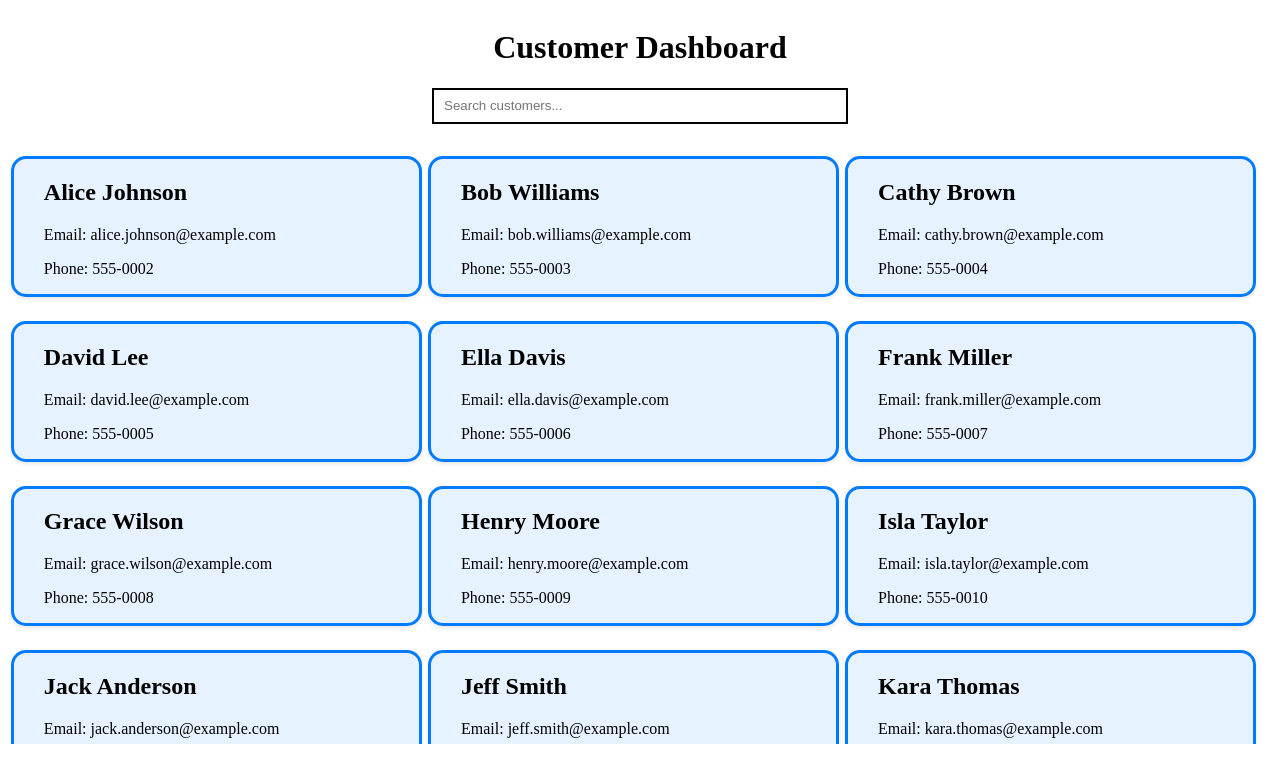
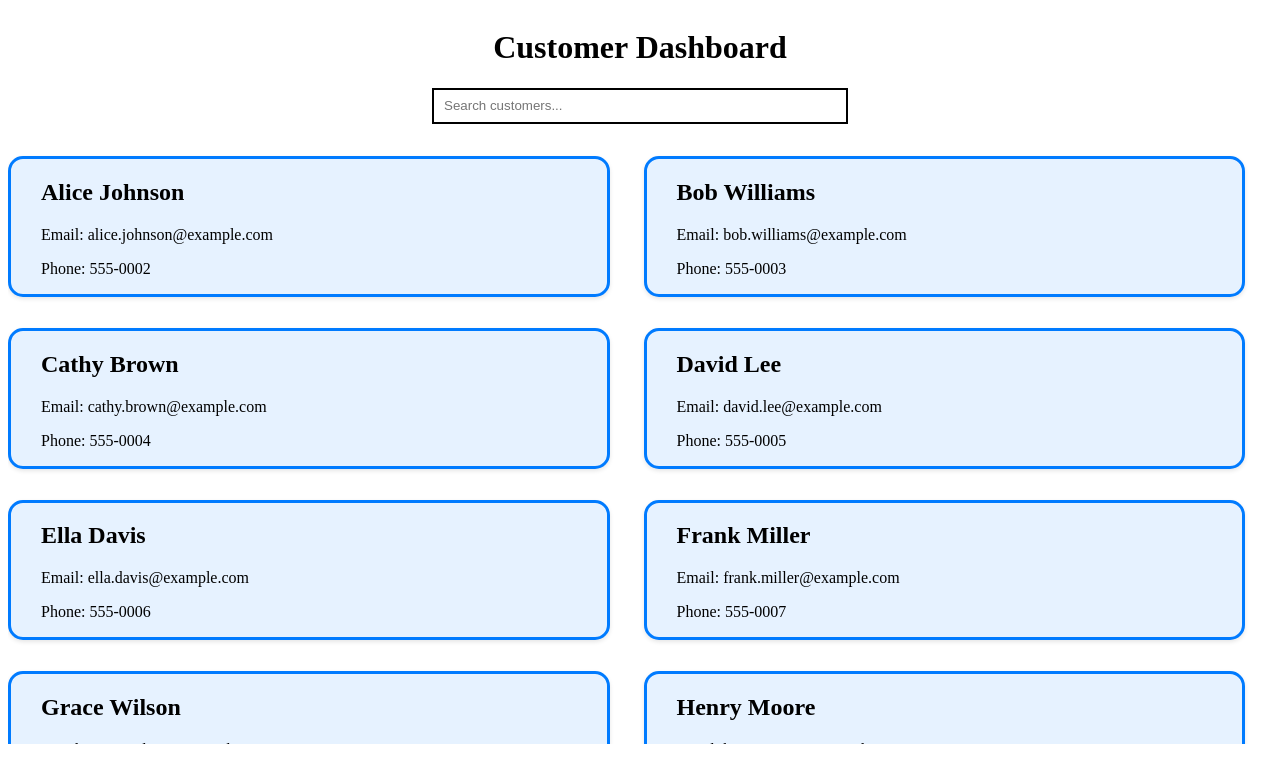
Before and after one commit to Hmiller62/Customer-Site, a React (Vite) app: page / in a window 1280 px wide. Shown: the top 782 px of the page. Built offline with nearby package versions, Linux system fonts and the light colour scheme.

Commit message:
SEARCH UI FIX
Customer cards now do not shrink or break when only one or two are visible.

```diff
--- a/src/pages/dashboard.jsx
+++ b/src/pages/dashboard.jsx
@@ -28,7 +28,8 @@ export default function Dashboard() {
 
   const [customers, setCustomers] = useState(dummyCustomers);
 
-  const firstPassCustomers = customers //logic to sort based on search term
+  const firstPassCustomers = customers //logic to sort based on search term and remove inactive users
+      .filter(customer => customer.active)
       .filter(customer =>
         customer.name.toLowerCase().includes(searchTerm.toLowerCase()) //remove non-matching customers
         || customer.email.toLowerCase().includes(searchTerm.toLowerCase())
@@ -83,18 +84,18 @@ export default function Dashboard() {
 
 
       <div style={{
+        justifyContent: "center",
         display: "flex",
         alignItems: "center",
         flexWrap: "wrap",
         overflowY: "auto",
-        maxHeight: "600px"
+        maxHeight: "600px",
+        gap: "7px"
         }}>
         {filterCustomers.map((customer) => (
           <div style={{
-            flex: "1 1 calc(33%)",
-            maxWidth: "calc(33%)",
-            display: "flex",
-            justifyContent: "center" //style for 3-column view
+            minWidth: "400px",
+            flex: "1 1 calc(33%)"    //style for 3-column view
         }}>
           <CustomerCard key={customer.email} customer={customer} />
           </div>
```
